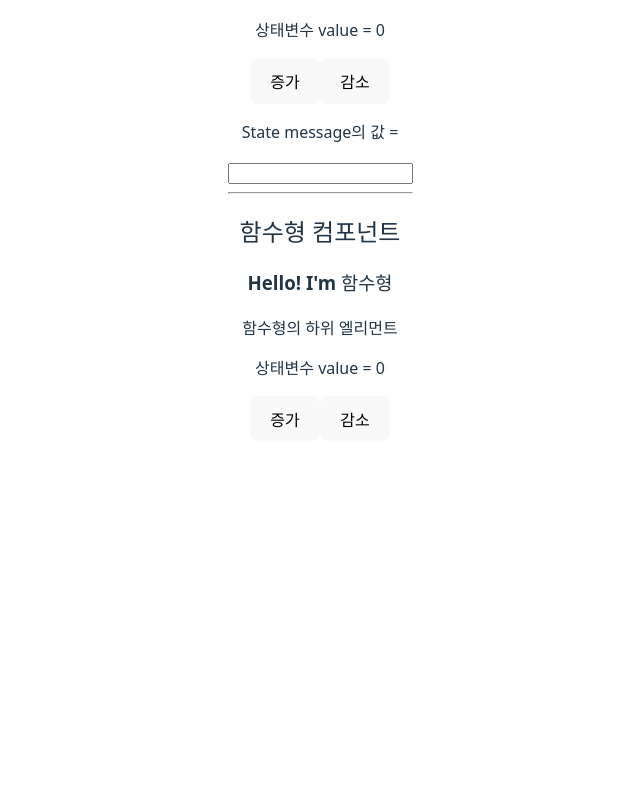
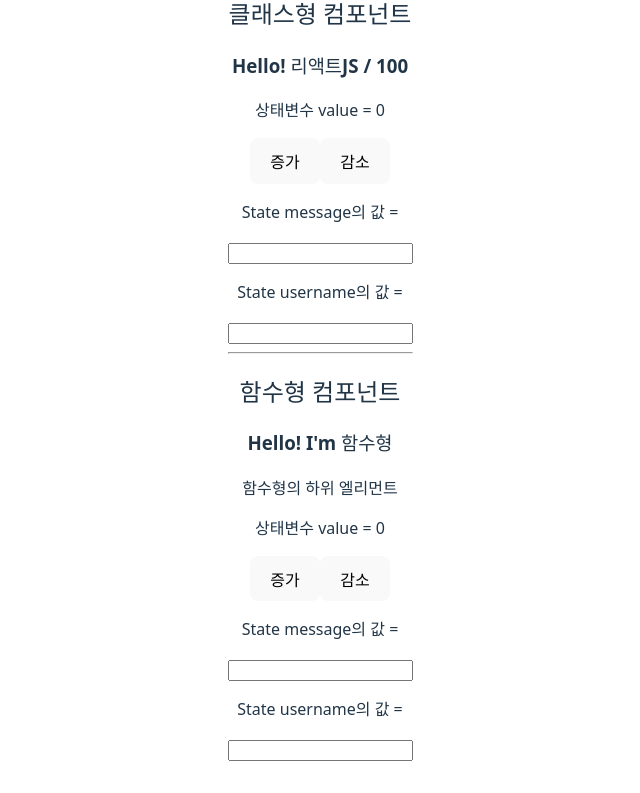
Before and after one commit to nueij0429/React-Basic-App, a React (Vite) app: page / in a window 1280 px wide. Shown: the part 424-1217 px from the top of the page, without its empty margins (320-960 px from the left). Before the commit the page ends 897 px from the top, so only its background shows below. Built offline with nearby package versions, Linux system fonts and the light colour scheme.

Commit message:
컴포넌트 함수에도 State 추가

```diff
--- a/src/components/MyComponent.jsx
+++ b/src/components/MyComponent.jsx
@@ -17,7 +17,7 @@ export default class MyComponent extends Component {
 
   handleChange = (e) => {
     this.setState({
-        message: e.target.value
+        [e.target.name]: e.target.value
     });
   };
 
@@ -37,7 +37,9 @@ export default class MyComponent extends Component {
         )}>증가</button>
         <button onClick={handleDecrement}>감소</button> <br/>
         <p>State message의 값 = {message} </p>
-        <input name="message" value={message} onChange={handleChange}/>
+        <input name="message" value={message} onChange={handleChange} /><br/>
+        <p>State username의 값 = {username}</p>
+        <input name="username" value={username} onChange={handleChange} /><br/>
       </div>
     )
   }
--- a/src/components/MyComponentFunc.jsx
+++ b/src/components/MyComponentFunc.jsx
@@ -1,16 +1,33 @@
-import React, { useState } from 'react';
+import React, { useState } from "react";
 
-const MyComponentFunc = ({name, children}) => {
-    //상태 변수와 setter 함수수 선언
+const MyComponentFunc = ({ name, children }) => {
+  //상태 변수와 setter 함수 선언
   const [value, setValue] = useState(0);
+  const [inputs, setInputs] = useState({
+    message: "",
+    username: "",
+  });
+
+  const handleChange = (e) => {
+    setInputs({
+        [e.target.name]: e.target.value
+    });
+  };
+
+  const { message, username } = inputs;
+
   return (
     <div>
       <h2>함수형 컴포넌트</h2>
       <h3>Hello! {name}</h3>
       {children}
       <p>상태변수 value = {value}</p>
-            <button onClick={() => (setValue(value + 1))}>증가</button>
-            <button onClick={() => (setValue(value - 1))}>감소</button>
+      <button onClick={() => setValue(value + 1)}>증가</button>
+      <button onClick={() => setValue(value - 1)}>감소</button>
+      <p>State message의 값 = {message} </p>
+      <input name="message" value={message} onChange={handleChange} /><br/>
+      <p>State username의 값 = {username}</p>
+      <input name="username" value={username} onChange={handleChange} /><br/>
     </div>
   );
 };
```
Lines whose indentation alone changed are shown as unchanged.
